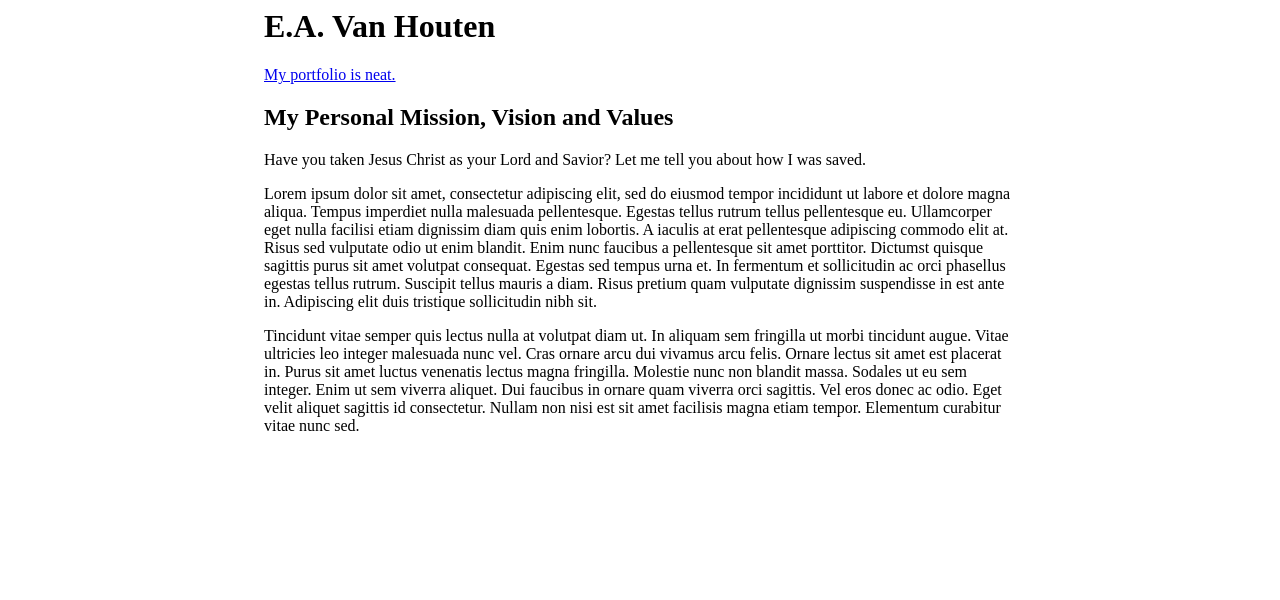
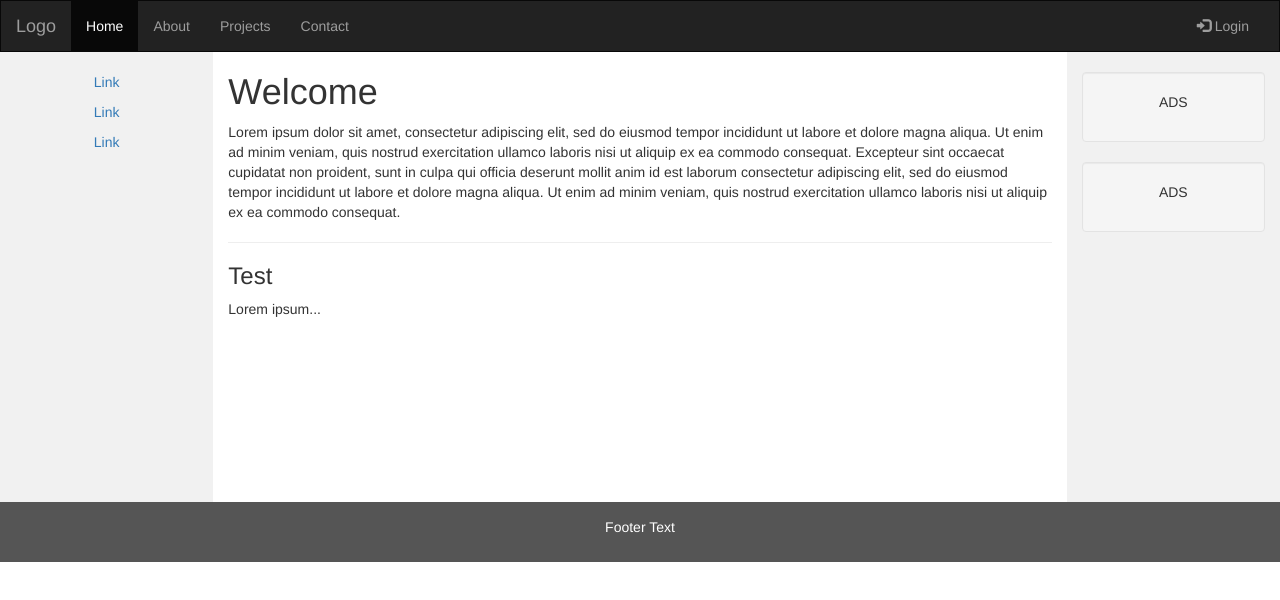
Before and after one commit to eavanhouten/eavanhouten.github.io, a plain HTML site: page index.html in a window 1280 px wide. Drawn offline with nearby package versions, Linux system fonts and the light colour scheme.

Commit message:
Add files via upload

```diff
--- a/index.html
+++ b/index.html
@@ -1,18 +1,100 @@
-<style>
-  body {
-    padding-left: 20%;
-    padding-right: 20%;
-  }
+<!DOCTYPE html>
+<html lang="en">
+<head>
+  <title>E.A.Van Houten</title>
+  <meta charset="utf-8">
+  <meta name="viewport" content="width=device-width, initial-scale=1">
+  <link rel="stylesheet" href="https://maxcdn.bootstrapcdn.com/bootstrap/3.4.1/css/bootstrap.min.css">
+  <script src="https://ajax.googleapis.com/ajax/libs/jquery/3.5.1/jquery.min.js"></script>
+  <script src="https://maxcdn.bootstrapcdn.com/bootstrap/3.4.1/js/bootstrap.min.js"></script>
+  <style>
+    /* Remove the navbar's default margin-bottom and rounded borders */
+    .navbar {
+      margin-bottom: 0;
+      border-radius: 0;
+    }
+
+    /* Set height of the grid so .sidenav can be 100% (adjust as needed) */
+    .row.content {height: 450px}
+
+    /* Set gray background color and 100% height */
+    .sidenav {
+      padding-top: 20px;
+      background-color: #f1f1f1;
+      height: 100%;
+    }
+
+    /* Set black background color, white text and some padding */
+    footer {
+      background-color: #555;
+      color: white;
+      padding: 15px;
+    }
+
+    /* On small screens, set height to 'auto' for sidenav and grid */
+    @media screen and (max-width: 767px) {
+      .sidenav {
+        height: auto;
+        padding: 15px;
+      }
+      .row.content {height:auto;}
+    }
   </style>
+</head>
+<body>
 
-<h1>E.A. Van Houten</h1>
+<nav class="navbar navbar-inverse">
+  <div class="container-fluid">
+    <div class="navbar-header">
+      <button type="button" class="navbar-toggle" data-toggle="collapse" data-target="#myNavbar">
+        <span class="icon-bar"></span>
+        <span class="icon-bar"></span>
+        <span class="icon-bar"></span>
+      </button>
+      <a class="navbar-brand" href="#">Logo</a>
+    </div>
+    <div class="collapse navbar-collapse" id="myNavbar">
+      <ul class="nav navbar-nav">
+        <li class="active"><a href="#">Home</a></li>
+        <li><a href="#">About</a></li>
+        <li><a href="#">Projects</a></li>
+        <li><a href="#">Contact</a></li>
+      </ul>
+      <ul class="nav navbar-nav navbar-right">
+        <li><a href="#"><span class="glyphicon glyphicon-log-in"></span> Login</a></li>
+      </ul>
+    </div>
+  </div>
+</nav>
 
-<p><a href="https://muartedvanhoutenb.weebly.com" target="_blank">My portfolio is neat.</a></p>
+<div class="container-fluid text-center">
+  <div class="row content">
+    <div class="col-sm-2 sidenav">
+      <p><a href="#">Link</a></p>
+      <p><a href="#">Link</a></p>
+      <p><a href="#">Link</a></p>
+    </div>
+    <div class="col-sm-8 text-left">
+      <h1>Welcome</h1>
+      <p>Lorem ipsum dolor sit amet, consectetur adipiscing elit, sed do eiusmod tempor incididunt ut labore et dolore magna aliqua. Ut enim ad minim veniam, quis nostrud exercitation ullamco laboris nisi ut aliquip ex ea commodo consequat. Excepteur sint occaecat cupidatat non proident, sunt in culpa qui officia deserunt mollit anim id est laborum consectetur adipiscing elit, sed do eiusmod tempor incididunt ut labore et dolore magna aliqua. Ut enim ad minim veniam, quis nostrud exercitation ullamco laboris nisi ut aliquip ex ea commodo consequat.</p>
+      <hr>
+      <h3>Test</h3>
+      <p>Lorem ipsum...</p>
+    </div>
+    <div class="col-sm-2 sidenav">
+      <div class="well">
+        <p>ADS</p>
+      </div>
+      <div class="well">
+        <p>ADS</p>
+      </div>
+    </div>
+  </div>
+</div>
 
-<h2>My Personal Mission, Vision and Values</h2>
+<footer class="container-fluid text-center">
+  <p>Footer Text</p>
+</footer>
 
-<p>Have you taken Jesus Christ as your Lord and Savior? Let me tell you about how I was saved.</p>
-
-<p>Lorem ipsum dolor sit amet, consectetur adipiscing elit, sed do eiusmod tempor incididunt ut labore et dolore magna aliqua. Tempus imperdiet nulla malesuada pellentesque. Egestas tellus rutrum tellus pellentesque eu. Ullamcorper eget nulla facilisi etiam dignissim diam quis enim lobortis. A iaculis at erat pellentesque adipiscing commodo elit at. Risus sed vulputate odio ut enim blandit. Enim nunc faucibus a pellentesque sit amet porttitor. Dictumst quisque sagittis purus sit amet volutpat consequat. Egestas sed tempus urna et. In fermentum et sollicitudin ac orci phasellus egestas tellus rutrum. Suscipit tellus mauris a diam. Risus pretium quam vulputate dignissim suspendisse in est ante in. Adipiscing elit duis tristique sollicitudin nibh sit.</p>
-
-<p>Tincidunt vitae semper quis lectus nulla at volutpat diam ut. In aliquam sem fringilla ut morbi tincidunt augue. Vitae ultricies leo integer malesuada nunc vel. Cras ornare arcu dui vivamus arcu felis. Ornare lectus sit amet est placerat in. Purus sit amet luctus venenatis lectus magna fringilla. Molestie nunc non blandit massa. Sodales ut eu sem integer. Enim ut sem viverra aliquet. Dui faucibus in ornare quam viverra orci sagittis. Vel eros donec ac odio. Eget velit aliquet sagittis id consectetur. Nullam non nisi est sit amet facilisis magna etiam tempor. Elementum curabitur vitae nunc sed.</p>
+</body>
+</html>
```
